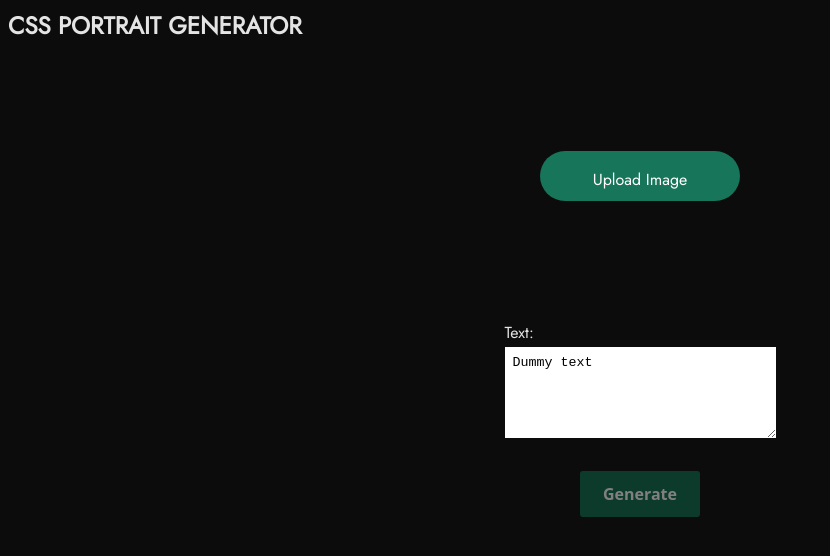
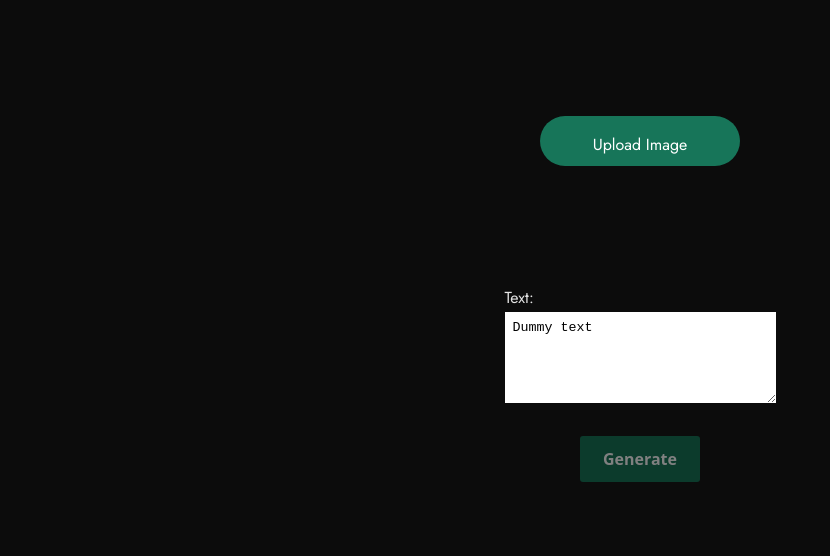
Before and after one commit to carlcastanas/Image-Text-Generator, a plain HTML site: page CSS-Text-Portrait-Generator-master/index.html in a window 1280 px wide. Shown: the whole page, without its empty margins (0-830 px from the left). Drawn offline with nearby package versions, Linux system fonts and the light colour scheme.

Commit message:
Remove Title

```diff
--- a/CSS-Text-Portrait-Generator-master/index.html
+++ b/CSS-Text-Portrait-Generator-master/index.html
@@ -8,7 +8,7 @@
     <title>Generate your CSS Text Portrait</title>
   </head>
   <body>
-    <h2 class="app-title">CSS PORTRAIT GENERATOR</h2>
+    <h2 class="app-title"></h2>
     <div class="edit-portrait">
       <form id="portrait-form" class="edit-form">
         <div class="container">
```
Also changed, not shown: index.html (+1 -1 lines).
